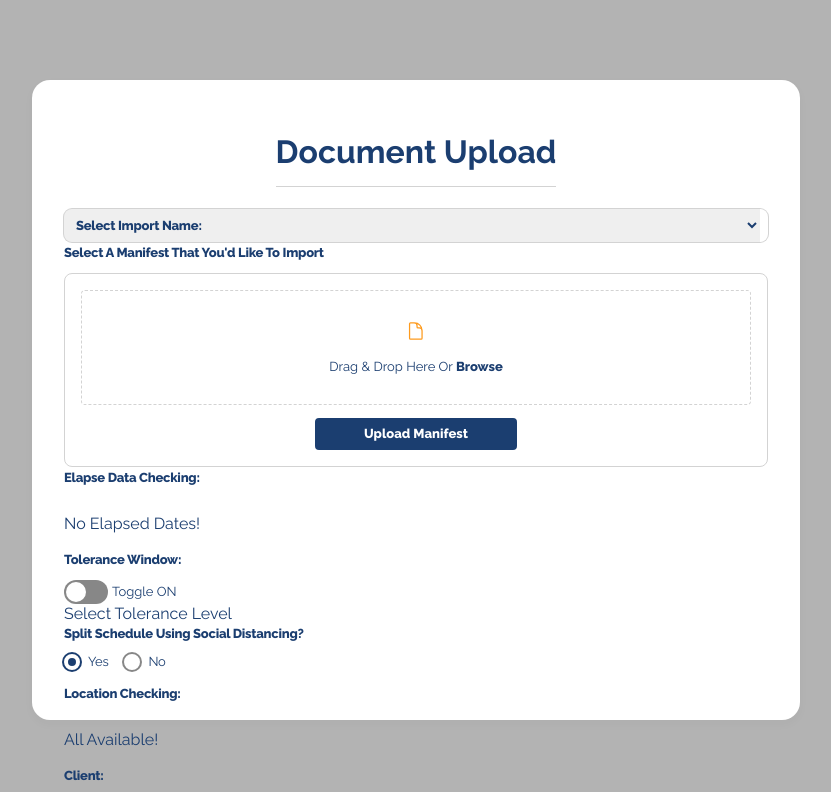
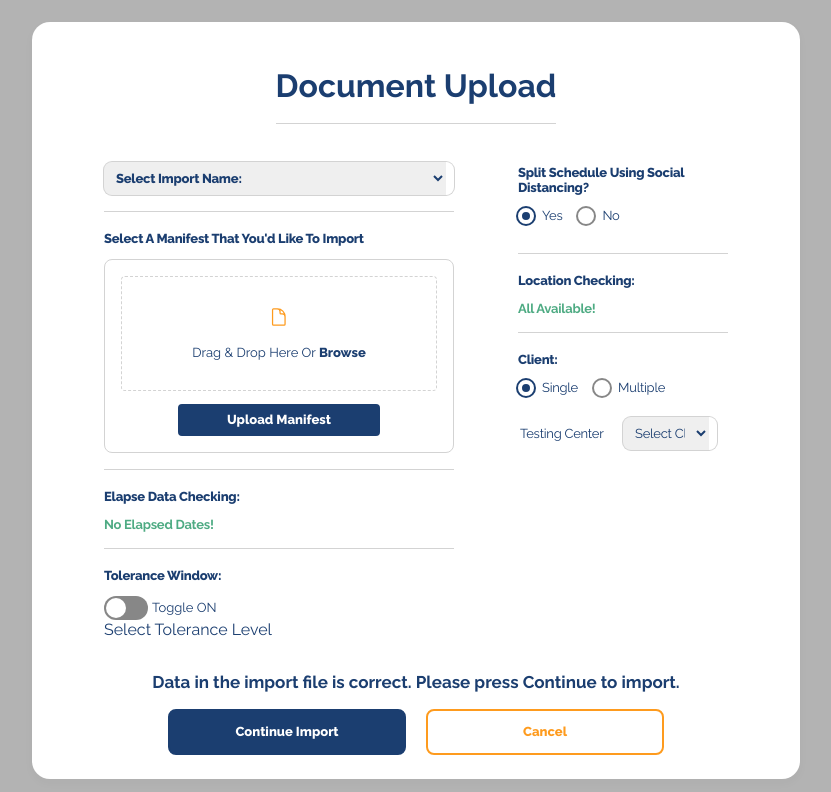
Before and after one commit to rosslibby/skyhop-assessment, a React (Create React App) app: page / in a window 1280 px wide. Shown: the top 792 px of the page, without its empty margins (224-1055 px from the left). Built offline with nearby package versions, Linux system fonts and the light colour scheme.

Commit message:
dynamically set height of card

```diff
--- a/src/components/card/card.module.css
+++ b/src/components/card/card.module.css
@@ -5,9 +5,9 @@
   box-sizing: border-box;
   color: var(--color--primary);
   display: grid;
-  grid-template-rows: 1fr 10fr 1fr;
-  padding: 2rem;
-  height: 80vh;
+  grid-template-rows: 1fr auto 1fr;
+  padding: 1.5rem;
+  height: fit-content;
   width: 96vh;
 }
 
@@ -27,6 +27,53 @@
   justify-content: center;
 }
 
+.footer h3 {
+  font-size: 1.0625rem;
+}
+
+.footerButtons {
+  align-items: center;
+  display: grid;
+  gap: 1.25rem;
+  grid-auto-flow: column;
+  margin: 0 auto;
+}
+
+.body {
+  display: grid;
+  gap: 4rem;
+  grid-template-columns: 5fr 3fr;
+  padding: 0 3rem;
+}
+
+.body p {
+  color: var(--color--secondary);
+  font-size: 13px;
+  font-weight: 700;
+  letter-spacing: -.25px;
+  margin: 0;
+}
+
+.body section {
+  border-bottom: 1px solid #d3d3d3;
+  box-sizing: border-box;
+  padding: 1rem 0;
+}
+
+.body section:last-child {
+  border-bottom: none;
+}
+
+.radioFieldset {
+  border: none;
+  padding: 0.5rem 0;
+}
+
+.processing {
+  border-bottom: 1px solid #ececec;
+  border-top: 1px solid #ececec;
+}
+
 .formLeft {}
 
 .formRight {}
```
